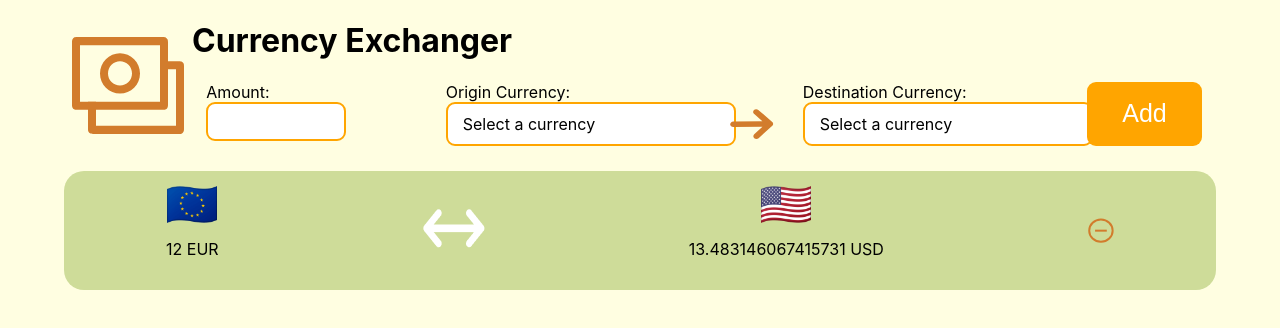
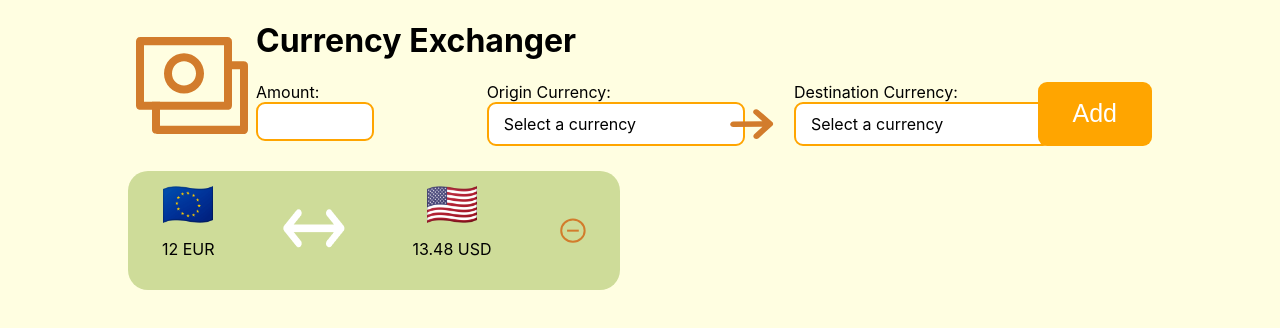
Before and after one commit to alexisabels/proyecto-currency, a React (Create React App) app: page / in a window 1280 px wide. Shown: the top 328 px of the page. Built offline with nearby package versions, Linux system fonts and the light colour scheme.

Commit message:
mas css y redondeo con 2 décimas

```diff
--- a/src/App.css
+++ b/src/App.css
@@ -1,5 +1,7 @@
 .App {
-  width: 90%;
+  width:80%;
+  background-color: #fffee1;
+
   margin: 0 auto;
 }
 body{
@@ -8,14 +10,40 @@ body{
 header {
   display: flex;
 }
-.currency-exchanger__head {
 
+.currency-exchanger {
   width: 100%;
 }
 
+.currency-exchanger__card {
+  display: flex;
+  flex-wrap: wrap;
+  justify-content: space-between;
+}
+
+.exchange-card {
+  position: relative;
+  display: flex;
+  justify-content: space-around;
+  align-items: center;
+  background-color: #cedc99;
+  border-radius: 20px;
+width: 48%;
+  padding: 15px 0;
+  margin-bottom: 20px;
+}
+.exchange-card__pais {
+  display: flex;
+  flex-direction: column;
+  align-items: center;
+}
+.exchange-card__pais img{
+  width: 50px;
+}
+/*css DE LA PARTE DE INSERTAR*/
 .insertexchange{
   display: flex;
-  justify-content: space-around;
+  justify-content: space-between;
   margin-bottom: 25px;
 }
 .insertexchange img {
@@ -26,7 +54,7 @@ header {
 }
 .insertexchange__form-input input {
   display: block;
-  width: 50%;
+  width: 40%;
   padding: 10px 15px;
   border-radius: 9px;
   border-color: orange;
@@ -51,27 +79,3 @@ header {
   color: white;
   font-size: 25px
 }
-.currency-exchanger__exchange-list {
-  display: flex;
-  flex-wrap: wrap;
-  justify-content: space-between;
-}
-.exchange-card {
-  position: relative;
-  display: flex;
-  justify-content: space-around;
-  align-items: center;
-  background-color: #cedc99;
-  border-radius: 20px;
-  width: 10000px;
-  padding: 15px 0;
-  margin-bottom: 20px;
-}
-.exchange-card__item {
-  display: flex;
-  flex-direction: column;
-  align-items: center;
-}
-.exchange-card__item img{
-  width: 50px;
-}
--- a/src/App.jsx
+++ b/src/App.jsx
@@ -95,7 +95,6 @@ const currencies = {
     name: "Mexican Peso",
     flag: "mx.png",
   },
-  // Puedes agregar más códigos de moneda, emojis de banderas, nombres de moneda y nombres de archivos de banderas según tus necesidades
 };
 
 const initialExchanges = [
@@ -112,13 +111,13 @@ const App = () => {
   const [exchanges, setExchanges] = useState(initialExchanges);
 
 
-  const handleAddExchange = (nuevoExchange) => { //para el exchange
+  const addExchange = (nuevoExchange) => { //para el exchange
     setExchanges([...exchanges, nuevoExchange]);
   };
 
 
 //para cuando queramos eliminar un exhange
-  const handleDeleteExchange = (id) => {
+  const deleteExchange = (id) => {
     const updatedExchanges = exchanges.filter((exchange) => exchange.id !== id);
     setExchanges(updatedExchanges);
   };
@@ -127,21 +126,21 @@ const App = () => {
     <div className="App">
       <header>
         <img src={logo} alt="" />
-        <div className="currency-exchanger__head">
+        <div className="currency-exchanger">
           <h1>Currency Exchanger</h1>
           <InsertExchange
-            añadirEx={handleAddExchange} //para insertar un exchange
+            añadirEx={addExchange} //para insertar un exchange
             currencies={currencies}
           />
         </div>
       </header>
       <div className="currency-exchanger__exchanges">
-        <div className="currency-exchanger__exchange-list">
+        <div className="currency-exchanger__card">
           {exchanges.map((exchange) => (
             <ExchangeCard
               key={exchange.id}
               exchange={exchange} //pasa los exchanges
-              borrarExchange={() => handleDeleteExchange(exchange.id)} //para borrar un exchange
+              borrarExchange={() => deleteExchange(exchange.id)} //para borrar un exchange
               currencies={currencies} // pasa las currencies
             />
           ))}
--- a/src/components/ExchangeCard.jsx
+++ b/src/components/ExchangeCard.jsx
@@ -7,27 +7,27 @@ const ExchangeCard = ({ exchange, borrarExchange, currencies }) => {
   const [resultado, setResultado] = useState("");
 
   useEffect(() => {
-
-      //cálculo
+      //CONVERSION
       const exchangeRate =
         currencies[destCurrency].exchangeRate / currencies[originCurrency].exchangeRate;
 
       const resultado = amount * exchangeRate;
-      setResultado(resultado);
+      //para poner el resultado y ponerlo con 2 decimas (no se si hay otra forma)
+      setResultado(Math.round(resultado * 100) / 100);
 
   }, [originCurrency, destCurrency, amount, currencies]);
 
-  // Renderizamos el JSX de la tarjeta
+/*CARD DEL EXCHANGE */
   return (
     <div className="exchange-card">
-      <div className="exchange-card__item">
+      <div className="exchange-card__pais">
         <img src={`/flags/${currencies[originCurrency].flag}`} alt="" />
         <p>{amount} {originCurrency}</p>
       </div>
       <div>
         <img src={flechas} alt="" />
       </div>
-      <div className="exchange-card__item">
+      <div className="exchange-card__pais">
         <img src={`/flags/${currencies[destCurrency].flag}`} alt="" />
         <p>{resultado} {destCurrency}</p>
       </div>
--- a/src/components/InsertExchange.jsx
+++ b/src/components/InsertExchange.jsx
@@ -3,27 +3,25 @@ import CurrencyComboBox from "./CurrencyComboBox";
 import flecha from "../img/Vector.svg";
 
 const InsertExchange = ({ añadirEx, currencies }) => {
-  //almacenar la moneda de origen, moneda de destino y la cantidad
   const [originCurrency, setOriginCurrency] = useState(
-    Object.keys(currencies)[0]
+    Object.keys(currencies)[0] //guardar divisa de origen
   );
-  const [amount, setAmount] = useState("");
-  const [destCurrency, setDestinationCurrency] = useState(Object.keys(currencies)[1]);
+  const [amount, setAmount] = useState(""); //guardar cantidad
+  const [destCurrency, setDestinationCurrency] = useState(Object.keys(currencies)[1]);  //guardar divisa destino
 
-    const handleAddExchange = () => {
-
+  //FUNCIÓN DE AÑADIR
+    const addExchange = () => {
     const nuevoEx = {
-      id: Math.floor(Math.random() * 999),
+      id: Math.floor(Math.random() * 999), //para el id aleatorio
       originCurrency,
       destCurrency,
       amount: parseFloat(amount),
     };
-    //llamamos a la funcion desde el componente padre para añadirle la nueva
     añadirEx(nuevoEx);
-    //Reincia el estado de la cantidad
-    setAmount("");
+
+    setAmount("");    //resetear la cantidad
   };
-// hace el formulario de inserción de intercambio
+//---FORMULARIO---
   return (
     <div className="insertexchange">
       <div className="insertexchange__form-input">
@@ -51,7 +49,7 @@ const InsertExchange = ({ añadirEx, currencies }) => {
           value={destCurrency}
         />
       </div>
-      <button onClick={handleAddExchange}>Add</button>
+      <button onClick={addExchange}>Add</button>
     </div>
   );
 };
```
